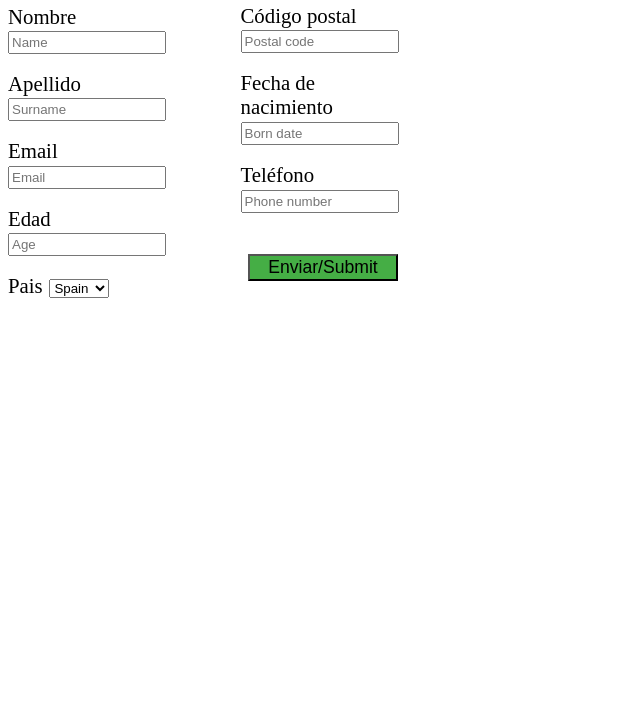
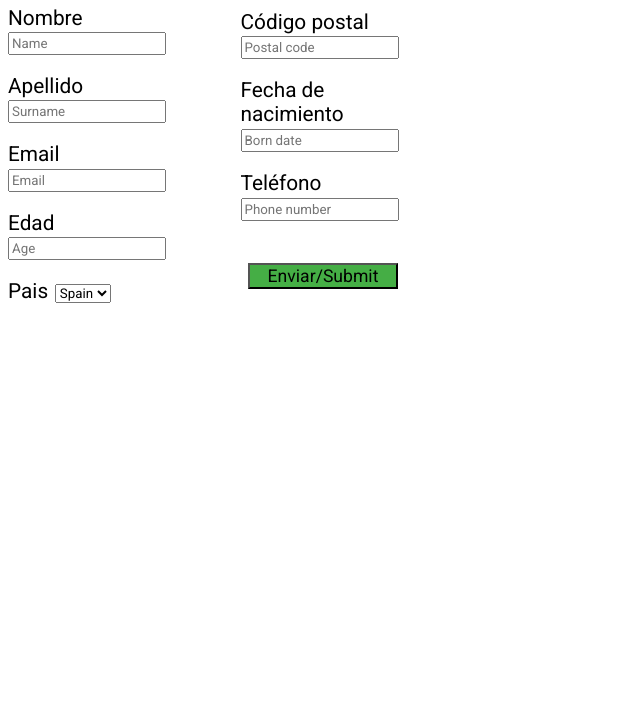
Before and after one commit to zaldih/web-form-validator, a website: page form.html in a window 1280 px wide. Shown: the part 75-800 px from the top of the page, without its empty margins (0-640 px from the left). Drawn offline with Linux system fonts and the light colour scheme.

Commit message:
style: set Roboto font

```diff
--- a/assets/styles/prac0.css
+++ b/assets/styles/prac0.css
@@ -1,3 +1,7 @@
+* {
+  font-family: "Roboto", sans-serif;
+}
+
 .form-control {
   margin-top: 1.5%;
   /*  width: 50%; */
--- a/form.html
+++ b/form.html
@@ -1,14 +1,21 @@
 <!DOCTYPE html>
 <html lang="en">
-
   <head>
-    <meta charset="UTF-8">
-    <meta name="viewport" , initial-scale="1.0">
-    <meta http-equiv="X-UA-Compatible" content="ie=edge">
+    <meta charset="UTF-8" />
+    <meta name="viewport" , initial-scale="1.0" />
+    <meta http-equiv="X-UA-Compatible" content="ie=edge" />
     <title>Form Validator sample</title>
-    <link rel="stylesheet" type="text/css" href="./assets/styles/prac0.css">
-    <link rel="stylesheet" href="https://use.fontawesome.com/releases/v5.3.1/css/all.css" integrity="sha384-mzrmE5qonljUremFsqc01SB46JvROS7bZs3IO2EmfFsd15uHvIt+Y8vEf7N7fWAU"
-        crossorigin="anonymous">
+    <link
+      href="https://fonts.googleapis.com/css?family=Roboto&display=swap"
+      rel="stylesheet"
+    />
+    <link
+      rel="stylesheet"
+      href="https://use.fontawesome.com/releases/v5.3.1/css/all.css"
+      integrity="sha384-mzrmE5qonljUremFsqc01SB46JvROS7bZs3IO2EmfFsd15uHvIt+Y8vEf7N7fWAU"
+      crossorigin="anonymous"
+    />
+    <link rel="stylesheet" type="text/css" href="./assets/styles/prac0.css" />
   </head>
 
   <body>
@@ -16,49 +23,100 @@
       <h1>AWWWESOME SAMPLE FORM</h1>
       <form class="all-form">
         <div class="form-group">
-                <label class="label-group" for="name">Nombre </label><i id="nameStatus" class=""></i>
-                <input type="text" name="name" class="form-control" id="exampleInputName" oninput="regExpController.validateName()"
-                    placeholder="Name">
-            </div><br>
+          <label class="label-group" for="name">Nombre </label
+          ><i id="nameStatus" class=""></i>
+          <input
+            type="text"
+            name="name"
+            class="form-control"
+            id="exampleInputName"
+            oninput="regExpController.validateName()"
+            placeholder="Name"
+          />
+        </div>
+        <br />
         <div class=" form-group">
-                <label class="label-group" for="surname">Apellido </label><i id="surnameStatus" class=""></i>
-                <input type="text" name="surname" class="form-control" id="exampleInputSurname" oninput="regExpController.validateSurname()"
-                    placeholder="Surname">
-            </div><br>
+          <label class="label-group" for="surname">Apellido </label
+          ><i id="surnameStatus" class=""></i>
+          <input
+            type="text"
+            name="surname"
+            class="form-control"
+            id="exampleInputSurname"
+            oninput="regExpController.validateSurname()"
+            placeholder="Surname"
+          />
+        </div>
+        <br />
         <div class="form-group">
-                <label class="label-group">Email </label><i id="emailStatus" class=""></i>
-                <input type="email" class="form-control" id="exampleInputEmail" oninput="regExpController.validateEmail()"
-                    placeholder="Email">
-            </div><br>
+          <label class="label-group">Email </label
+          ><i id="emailStatus" class=""></i>
+          <input
+            type="email"
+            class="form-control"
+            id="exampleInputEmail"
+            oninput="regExpController.validateEmail()"
+            placeholder="Email"
+          />
+        </div>
+        <br />
         <div class="form-group">
-                <label class="label-group">Edad </label><i id="ageStatus" class=""></i>
-                <input type="text" class="form-control" id="exampleInputAge" oninput="regExpController.validateAge()"
-                    placeholder="Age">
-            </div><br>
+          <label class="label-group">Edad </label
+          ><i id="ageStatus" class=""></i>
+          <input
+            type="text"
+            class="form-control"
+            id="exampleInputAge"
+            oninput="regExpController.validateAge()"
+            placeholder="Age"
+          />
+        </div>
+        <br />
         <div class="form-group">
-                <label class="label-group">Pais </label><i id="countryStatus" class=""></i>
+          <label class="label-group">Pais </label
+          ><i id="countryStatus" class=""></i>
           <select id="exampleInputCountry" onchange="">
             <option value="Spain">Spain</option>
             <option value="EEUU">EEUU</option>
           </select>
-            </div><br>
+        </div>
+        <br />
         <div class="form-conditional">
-                <label class="label-group">Código postal </label><i id="postCodeStatus" class=""></i>
-                <input type="text" class="form-control" id="exampleInputPostlCode" oninput="regExpController.validatePostcod()"
-                    placeholder="Postal code">
-                <br><br>
+          <label class="label-group">Código postal </label
+          ><i id="postCodeStatus" class=""></i>
+          <input
+            type="text"
+            class="form-control"
+            id="exampleInputPostlCode"
+            oninput="regExpController.validatePostcod()"
+            placeholder="Postal code"
+          />
+          <br /><br />
 
-                <label class="label-group">Fecha de nacimiento </label><i id="bornAgeStatus" class=""></i>
-                <input type="text" class="form-control" id="exampleInputBornDate" oninput="regExpController.validateBornage()"
-                    placeholder="Born date">
-                <br><br>
+          <label class="label-group">Fecha de nacimiento </label
+          ><i id="bornAgeStatus" class=""></i>
+          <input
+            type="text"
+            class="form-control"
+            id="exampleInputBornDate"
+            oninput="regExpController.validateBornage()"
+            placeholder="Born date"
+          />
+          <br /><br />
 
-                <label class="label-group">Teléfono </label><i id="PhoneStatus" class=""></i>
-                <input type="text" class="form-control" id="exampleInputPhoneNumber" oninput="regExpController.validatePhone()"
-                    placeholder="Phone number">
-            </div><br>
+          <label class="label-group">Teléfono </label
+          ><i id="PhoneStatus" class=""></i>
+          <input
+            type="text"
+            class="form-control"
+            id="exampleInputPhoneNumber"
+            oninput="regExpController.validatePhone()"
+            placeholder="Phone number"
+          />
+        </div>
+        <br />
 
-            <button type="submit" class="btn-submit">Enviar/Submit </button>
+        <button type="submit" class="btn-submit">Enviar/Submit</button>
       </form>
     </div>
   </body>
@@ -66,6 +124,4 @@
   <script src="./services/regExService.js"></script>
   <script src="./controllers/regExController.js"></script>
   <script src="./app.js"></script>
-
-
 </html>
```
Also changed, not shown: 1 other file. Lines whose indentation alone changed are shown as unchanged.
